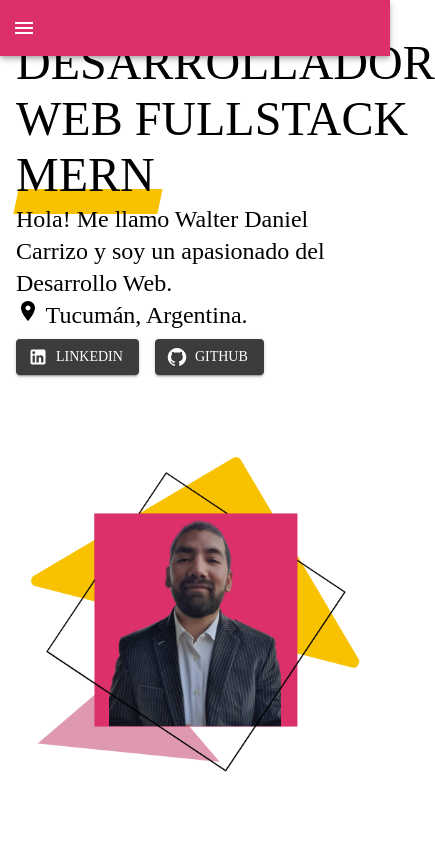
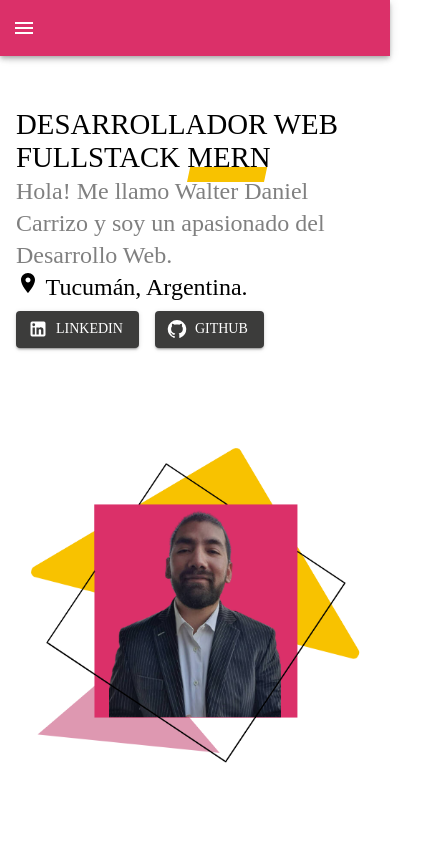
Before and after one commit to Walter-Daniel/portfolio2023, a React (Vite) app: page / in a window 390 px wide. Shown: the top 844 px of the page, 435 px wide, since content can reach past the window. Built offline with nearby package versions, Linux system fonts and the light colour scheme; a web font is replaced by a local one.

Commit message:
hero responsive

```diff
--- a/src/index.css
+++ b/src/index.css
@@ -25,13 +25,26 @@
 .hero-text:after {
   content: '';
   position: absolute;
-  left: 4.5rem;
-  top: 2.6rem;
-  height: 25px;
-  width: 9rem;
+  left: 2.5rem;
+  top: 1.6rem;
+  height: 15px;
+  width: 4.8rem;
   transform: skew(-12deg) translateX(-50%);
   background-color: var(--color-3);
   z-index: -1;
+}
+@media (min-width: 900px) {
+  .hero-text:after {
+    content: '';
+    position: absolute;
+    left: 4.5rem;
+    top: 2.6rem;
+    height: 25px;
+    width: 9rem;
+    transform: skew(-12deg) translateX(-50%);
+    background-color: var(--color-3);
+    z-index: -1;
+  }
 }
 /******************************************************
                        ABOUT
--- a/src/sections/Education.jsx
+++ b/src/sections/Education.jsx
@@ -33,10 +33,10 @@ export const Education = () => {
         <Timeline position="alternate" sx={{ margin:'2.4rem 0' }}>
           <TimelineItem>
             <TimelineOppositeContent
-
               align="right"
               variant="body2"
               color="white"
+              maxWidth='100%'
             >
               <Chip
                 label="06/2023 - Presente"
--- a/src/sections/Hero.jsx
+++ b/src/sections/Hero.jsx
@@ -8,8 +8,8 @@ export const Hero = () => {
   return (
     <Grid container sx={{ height:'100vh' }}>
       <Grid item xs={12} md={6} lg={7} display='flex'  justifyContent='center' alignItems='flex-start' flexDirection='column'>
-        <Typography variant='h3' sx={{ textTransform:'uppercase', xs:{fontSize:'1.4rem'} }}>Desarrollador Web FullStack <span className='hero-text'>MERN</span></Typography>
-        <Typography variant='h5'>Hola! Me llamo Walter Daniel Carrizo y soy un apasionado del Desarrollo Web.</Typography>
+        <Typography variant='h3' sx={{ textTransform:'uppercase', fontSize:{ xs:'1.8rem', md:'3rem' }, paddingTop:{xs:'4rem', md:'0'} }}>Desarrollador Web FullStack <span className='hero-text'>MERN</span></Typography>
+        <Typography variant='h5'color='GrayText'>Hola! Me llamo Walter Daniel Carrizo y soy un apasionado del Desarrollo Web.</Typography>
         <Typography variant='h5'><LocationOnIcon /> Tucumán, Argentina.</Typography>
 
         <Grid container width='100%'>
```
